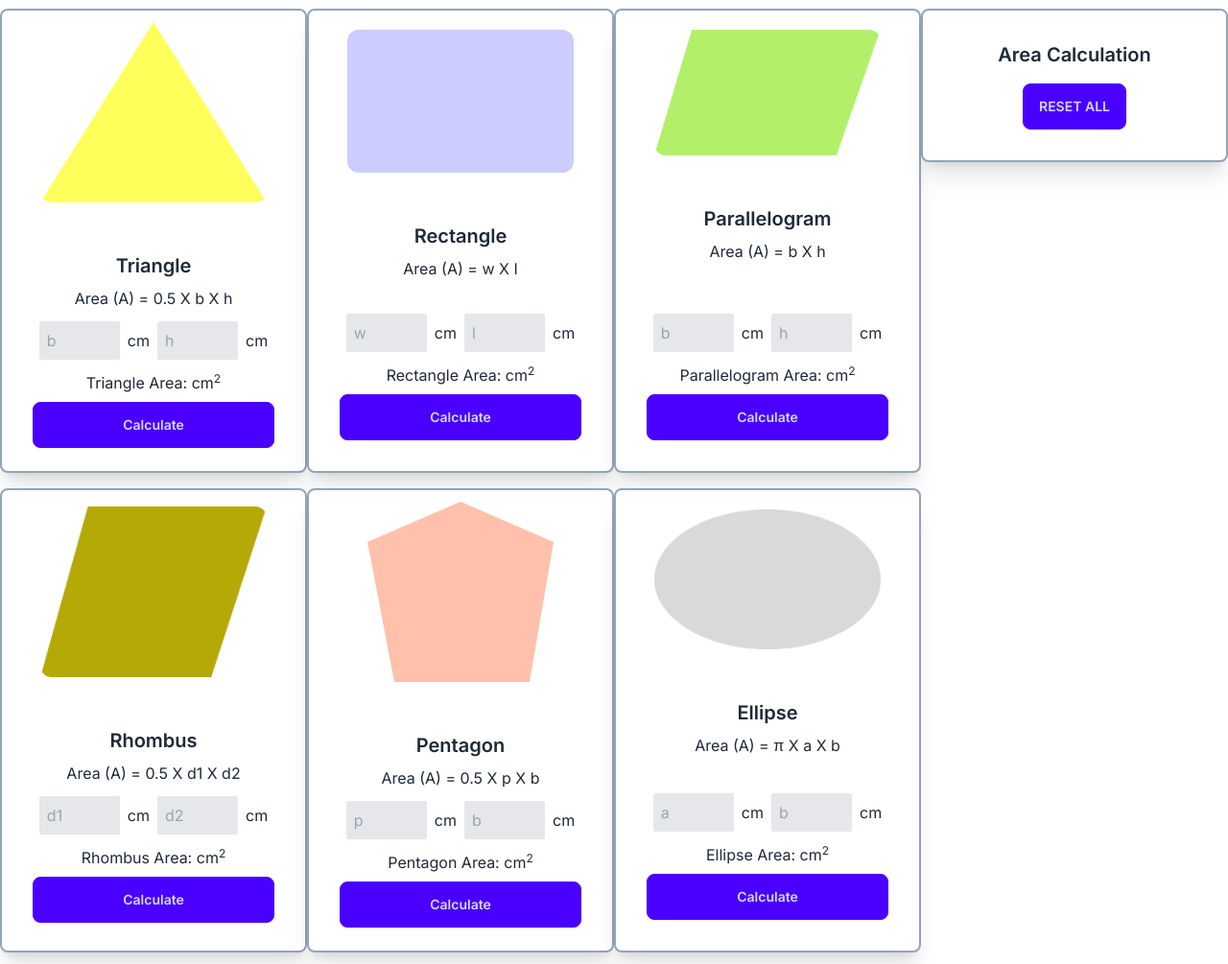
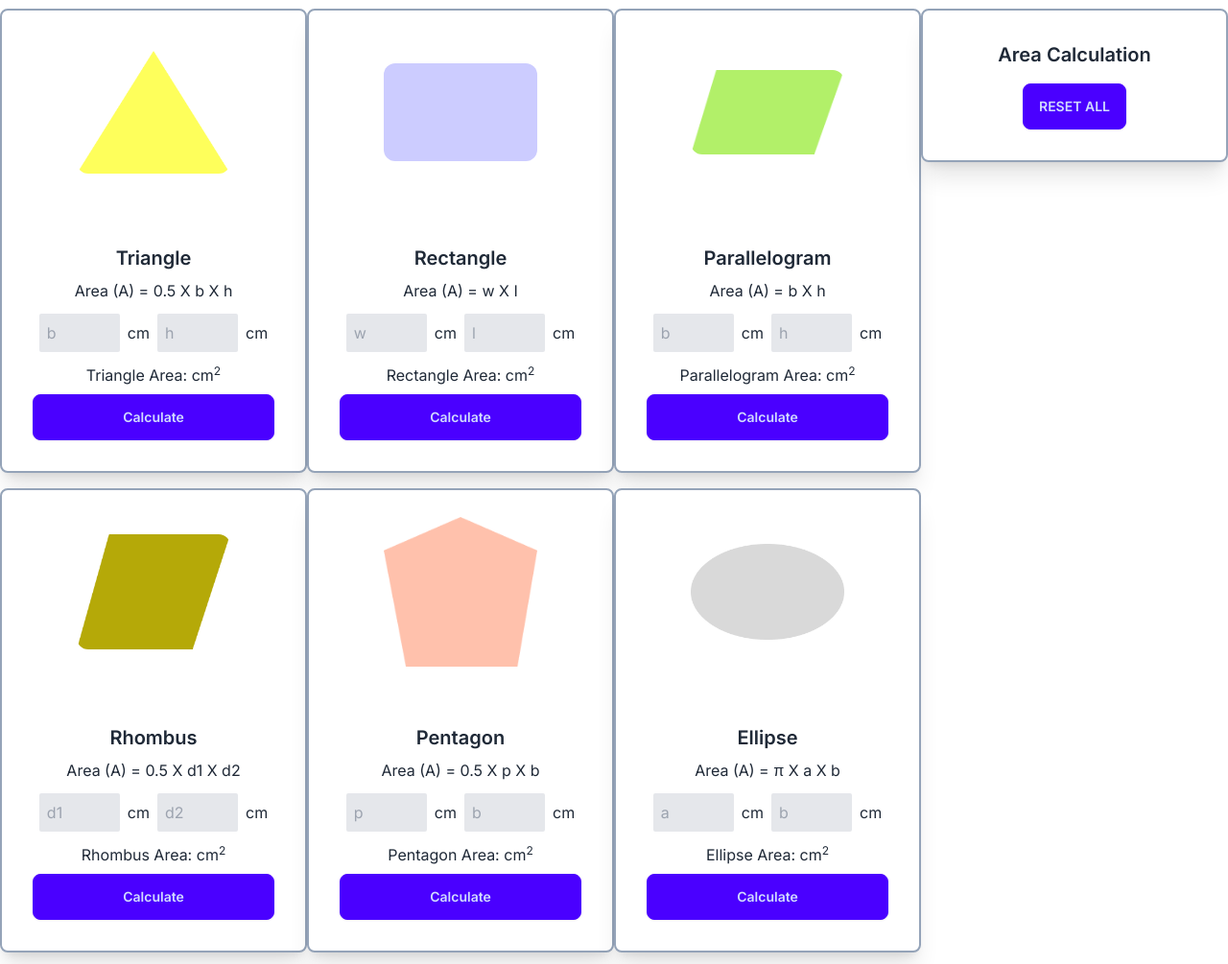
Before and after one commit to mdadnanshafiq/shapecalc, a plain HTML site: page index.html in a window 1280 px wide. Shown: the part 167-1172 px from the top of the page at 96% size. Drawn offline with nearby package versions, Linux system fonts and the light colour scheme.

Commit message:
fixed grid size

```diff
--- a/index.html
+++ b/index.html
@@ -26,12 +26,12 @@
         <section class="flex-1 grid grid-cols-1 lg:grid-cols-3 justify-center items-center gap-4">
 
 
-            <div  class="rounded-lg border-2 border-double border-slate-400 w-80  mx-auto bg-base-100 bgColor shadow-xl">
+            <div  class="rounded-lg border-2 border-double border-slate-400 w-80 mx-auto bg-base-100 bgColor shadow-xl">
                 <div class="h-[30rem] flex flex-col justify-center items-center">
-                    <figure class="px-10  py-5 mx-auto  ">
+                    <figure class="px-10  py-5 mx-auto size-[15rem] items-center flex justify-center  ">
                         <img src="images/triangle.png" alt="" class="rounded-xl mx-auto " />
                     </figure>
-                    <div class="card-body items-center text-center">
+                    <div class="card-body flex-grow-0 items-center text-center">
                         <h2 class="card-title">Triangle</h2>
                         <p>Area (A) = 0.5 X b X h</p>
                         <div class="flex justify-center items-center *:m-1">
@@ -52,10 +52,10 @@
 
             <div  class="rounded-lg border-2 border-double border-slate-400 w-80   mx-auto bg-base-100 bgColor shadow-xl">
                 <div class="h-[30rem] flex flex-col justify-center items-center">
-                    <figure class="px-10  py-5 mx-auto  ">
+                    <figure class="px-10  py-5 mx-auto size-[15rem] items-center flex justify-center  ">
                         <img src="images/rectangle.png" alt="" class="rounded-xl mx-auto " />
                     </figure>
-                    <div class="card-body items-center text-center">
+                    <div class="card-body flex-grow-0 items-center text-center">
                         <h2 class="card-title">Rectangle</h2>
                         <p>Area (A) = w X I</p>
                         <div class="flex justify-center items-center *:m-1">
@@ -76,10 +76,10 @@
 
             <div  class="rounded-lg border-2 border-double border-slate-400 w-80   mx-auto bg-base-100 bgColor shadow-xl">
                 <div class="h-[30rem] flex flex-col justify-center items-center">
-                    <figure class="px-10  py-5 mx-auto  ">
+                    <figure class="px-10  py-5 mx-auto size-[15rem] items-center flex justify-center  ">
                         <img src="images/parallelogram.png" alt="" class="rounded-xl mx-auto " />
                     </figure>
-                    <div class="card-body items-center text-center">
+                    <div class="card-body flex-grow-0 items-center text-center">
                         <h2 class="card-title">Parallelogram</h2>
                         <p>Area (A) = b X h</p>
                         <div class="flex justify-center items-center *:m-1">
@@ -100,10 +100,10 @@
 
             <div  class="rounded-lg border-2 border-double border-slate-400 w-80   mx-auto bg-base-100 bgColor shadow-xl">
                 <div class="h-[30rem] flex flex-col justify-center items-center">
-                    <figure class="px-10  py-5 mx-auto  ">
+                    <figure class="px-10  py-5 mx-auto size-[15rem] items-center flex justify-center  ">
                         <img src="images/rhombus.png" alt="" class="rounded-xl mx-auto " />
                     </figure>
-                    <div class="card-body items-center text-center">
+                    <div class="card-body flex-grow-0 items-center text-center">
                         <h2 class="card-title">Rhombus</h2>
                         <p>Area (A) = 0.5 X d1 X d2</p>
                         <div class="flex justify-center items-center *:m-1">
@@ -124,10 +124,10 @@
 
             <div  class="rounded-lg border-2 border-double border-slate-400 w-80   mx-auto bg-base-100 bgColor shadow-xl">
                 <div class="h-[30rem] flex flex-col justify-center items-center">
-                    <figure class="px-10  py-5 mx-auto  ">
+                    <figure class="px-10  py-5 mx-auto size-[15rem] items-center flex justify-center  ">
                         <img src="images/pentagon.png" alt="" class="rounded-xl mx-auto " />
                     </figure>
-                    <div class="card-body items-center text-center">
+                    <div class="card-body flex-grow-0 items-center text-center">
                         <h2 class="card-title">Pentagon</h2>
                         <p>Area (A) = 0.5 X p X b</p>
                         <div class="flex justify-center items-center *:m-1">
@@ -148,10 +148,10 @@
 
             <div  class="rounded-lg border-2 border-double border-slate-400 w-80   mx-auto bg-base-100 bgColor shadow-xl">
                 <div class="h-[30rem] flex flex-col justify-center items-center">
-                    <figure class="px-10  py-5 mx-auto  ">
+                    <figure class="px-10  py-5 mx-auto size-[15rem] items-center flex justify-center  ">
                         <img src="images/ellipse.png" alt="" class="rounded-xl mx-auto " />
                     </figure>
-                    <div class="card-body items-center text-center">
+                    <div class="card-body flex-grow-0 items-center text-center">
                         <h2 class="card-title">Ellipse</h2>
                         <p>Area (A) = &#960; X a X b</p>
                         <div class="flex justify-center items-center *:m-1">
@@ -173,7 +173,7 @@
         </section>
         <section>
             <div class="rounded-lg border-2 border-double border-slate-400 w-80   mx-auto bg-base-100 bgColor shadow-xl">
-                <div class="card-body items-center text-center">
+                <div class="card-body flex-grow-0 items-center text-center">
                     <h2 class="card-title">Area Calculation</h2>
                     <ul id="resultList">
 
```
